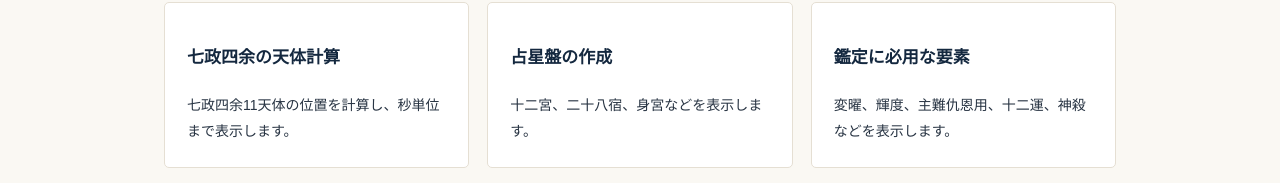
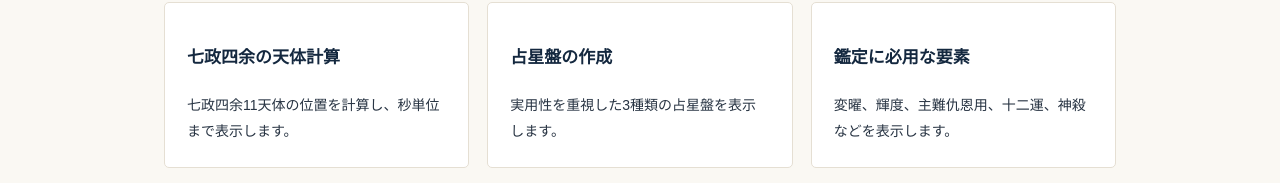
Before and after one commit to vrilorion/qzsy-professional, a plain HTML site: page index.html in a window 1280 px wide. Shown: the part 718-901 px from the top of the page. Drawn offline with Linux system fonts and the light colour scheme.

Commit message:
Update index.html

```diff
--- a/index.html
+++ b/index.html
@@ -150,7 +150,7 @@ footer a { color: #e0c38b; }
     </div>
     <div class="card">
       <h3>占星盤の作成</h3>
-      <p>十二宮、二十八宿、身宮などを表示します。</p>
+      <p>実用性を重視した3種類の占星盤を表示します。</p>
     </div>
     <div class="card">
       <h3>鑑定に必用な要素</h3>
```
